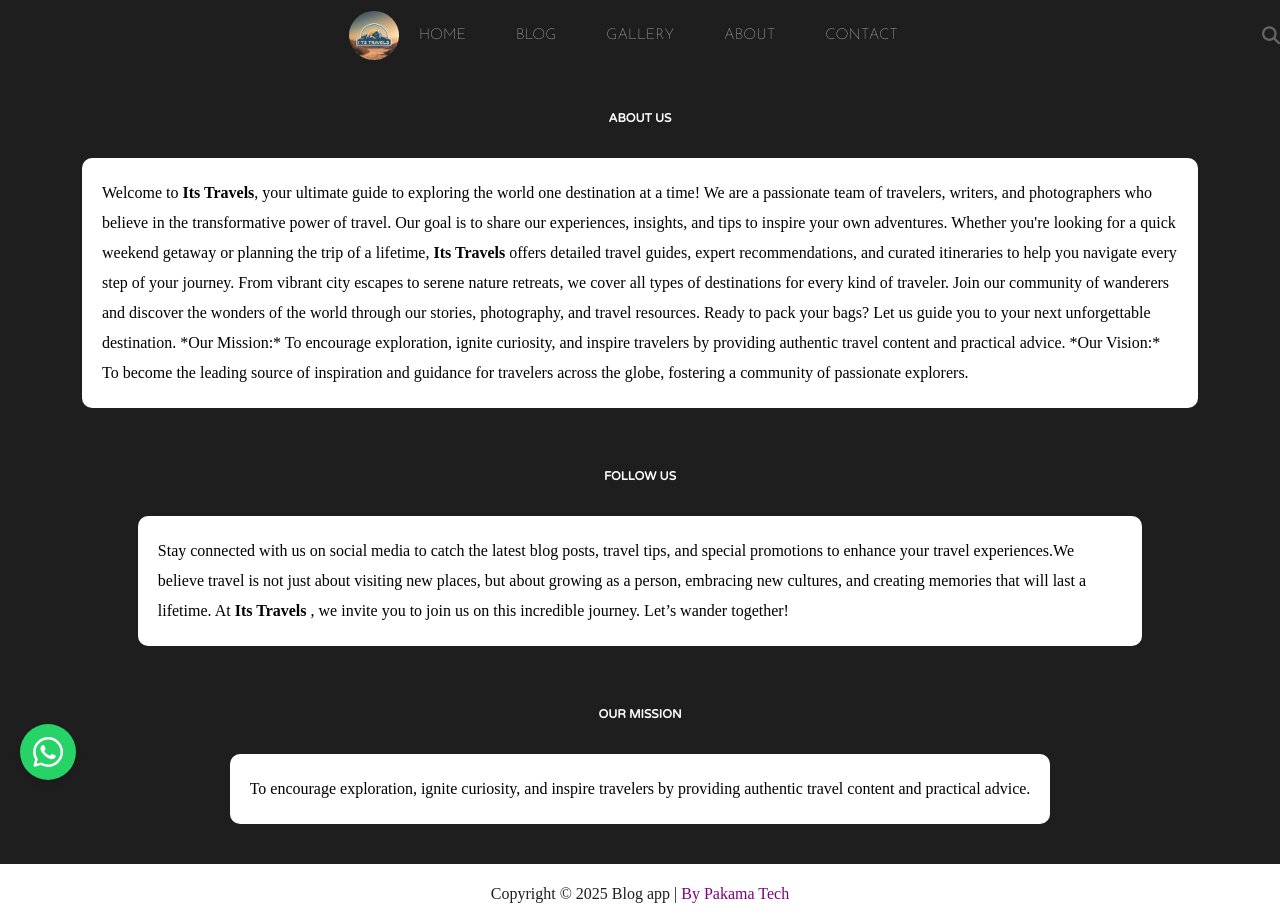
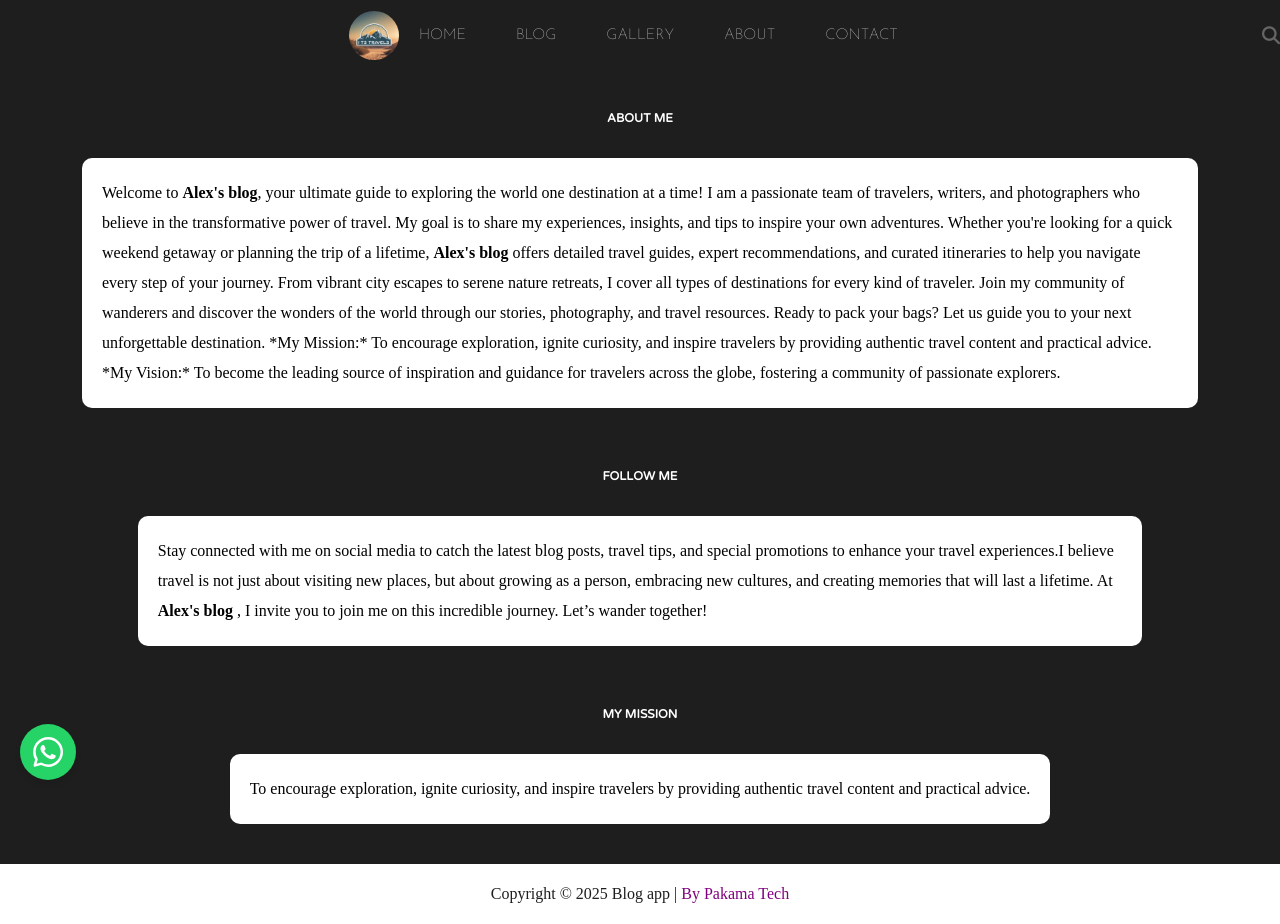
Before and after one commit to BlessingLuphahla/blog-app-ui, a React (Create React App) app: page /about in a window 1280 px wide. Built offline with nearby package versions, Linux system fonts and the light colour scheme.

Commit message:
about update

```diff
--- a/src/components/sidebar/Sidebar.jsx
+++ b/src/components/sidebar/Sidebar.jsx
@@ -49,7 +49,7 @@ export default function Sidebar() {
       </div>
 
       <div className="sidebarItem">
-        <span className="sidebarTitle">FOLLOW US</span>
+        <span className="sidebarTitle">FOLLOW ME</span>
         <div className="sidebarSocial">
           <i className="sidebarIcon fa-brands fa-facebook-square"></i>
           <i className="sidebarIcon fa-brands fa-twitter-square"></i>
--- a/src/pages/about/About.jsx
+++ b/src/pages/about/About.jsx
@@ -5,46 +5,46 @@ function About() {
   return (
     <div className="about">
       <div className="aboutItem">
-        <span className="aboutTitle">ABOUT US</span>
+        <span className="aboutTitle">ABOUT ME</span>
         <p className="aboutParagraph">
-          Welcome to <b>Its Travels</b>, your ultimate guide to exploring the
-          world one destination at a time! We are a passionate team of
+          Welcome to <b>Alex's blog</b>, your ultimate guide to exploring the
+          world one destination at a time! I am a passionate team of
           travelers, writers, and photographers who believe in the
-          transformative power of travel. Our goal is to share our experiences,
+          transformative power of travel. My goal is to share my experiences,
           insights, and tips to inspire your own adventures. Whether you're
           looking for a quick weekend getaway or planning the trip of a
-          lifetime, <b>Its Travels</b> offers detailed travel guides, expert
+          lifetime, <b>Alex's blog</b> offers detailed travel guides, expert
           recommendations, and curated itineraries to help you navigate every
           step of your journey. From vibrant city escapes to serene nature
-          retreats, we cover all types of destinations for every kind of
-          traveler. Join our community of wanderers and discover the wonders of
+          retreats, I cover all types of destinations for every kind of
+          traveler. Join my community of wanderers and discover the wonders of
           the world through our stories, photography, and travel resources.
           Ready to pack your bags? Let us guide you to your next unforgettable
-          destination. *Our Mission:* To encourage exploration, ignite
+          destination. *My Mission:* To encourage exploration, ignite
           curiosity, and inspire travelers by providing authentic travel content
-          and practical advice. *Our Vision:* To become the leading source of
+          and practical advice. *My Vision:* To become the leading source of
           inspiration and guidance for travelers across the globe, fostering a
           community of passionate explorers.
         </p>
         <br />
         <br />
         <div className="aboutItem">
-          <span className="aboutTitle">FOLLOW US</span>
+          <span className="aboutTitle">FOLLOW ME</span>
           <p className="aboutParagraph">
             {" "}
-            Stay connected with us on social media to catch the latest blog
+            Stay connected with me on social media to catch the latest blog
             posts, travel tips, and special promotions to enhance your travel
-            experiences.We believe travel is not just about visiting new places,
+            experiences.I believe travel is not just about visiting new places,
             but about growing as a person, embracing new cultures, and creating
-            memories that will last a lifetime. At <b>Its Travels</b> , we
-            invite you to join us on this incredible journey. Let’s wander
+            memories that will last a lifetime. At <b>Alex's blog</b> , I
+            invite you to join me on this incredible journey. Let’s wander
             together!
           </p>
         </div>
         <br />
         <br />
         <div className="aboutItem">
-          <span className="aboutTitle">OUR MISSION</span>
+          <span className="aboutTitle">MY MISSION</span>
           <p className="aboutParagraph">
             To encourage exploration, ignite curiosity, and inspire travelers by
             providing authentic travel content and practical advice.
```
